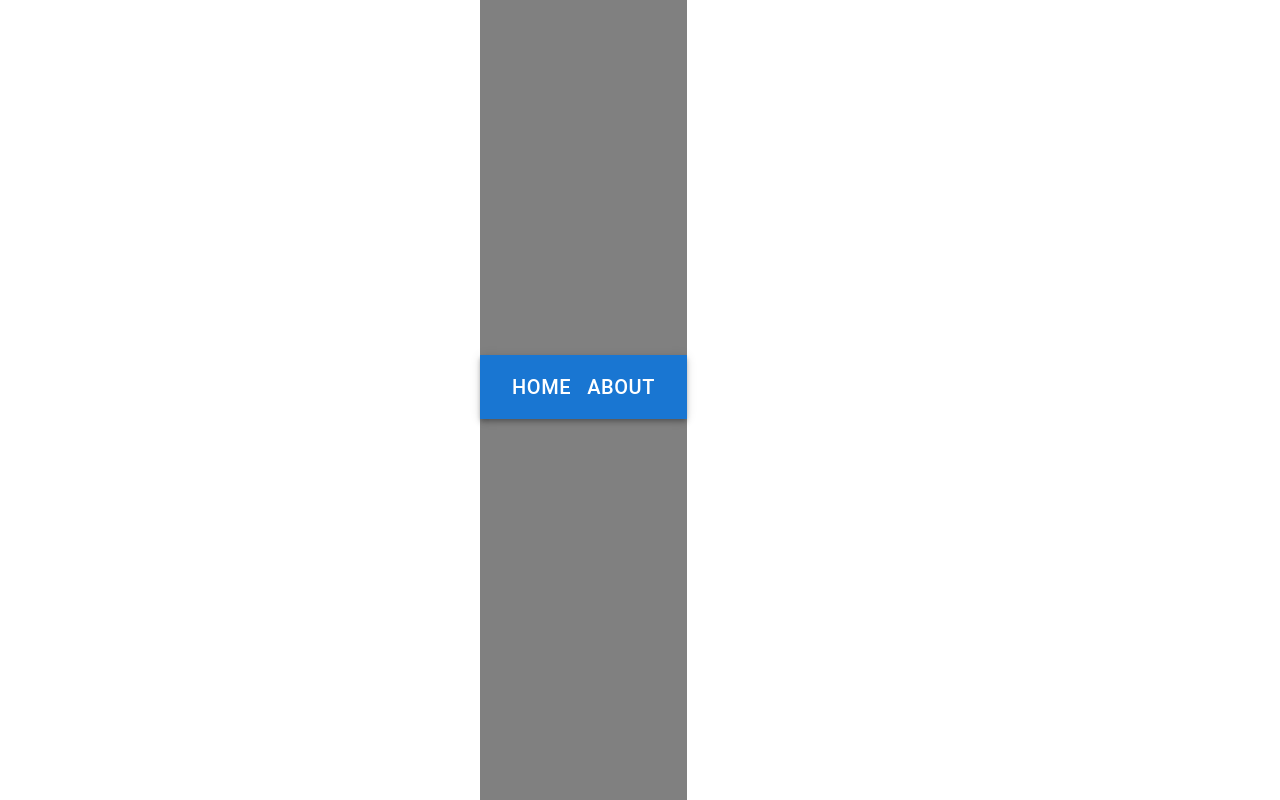
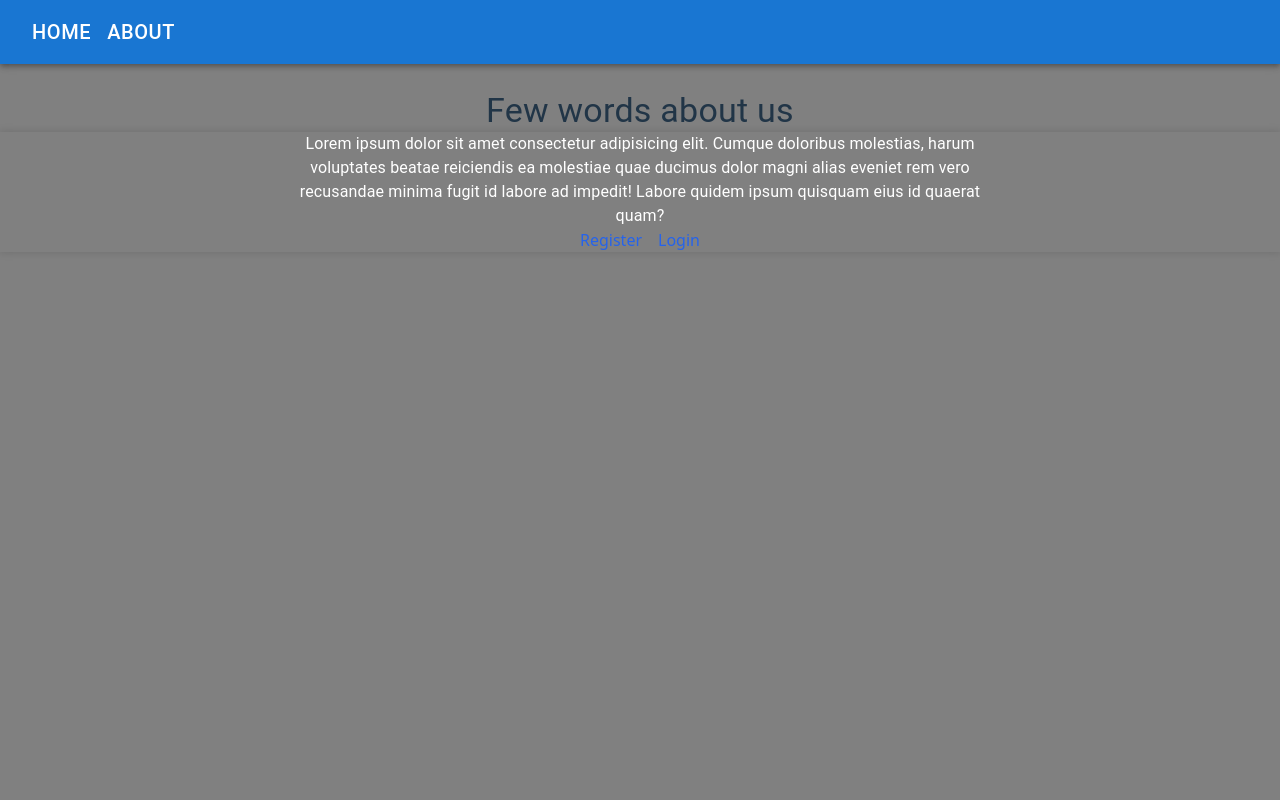
Before and after one commit to yulianhtst/softuni-jsweb-react-exam, a React (Vite) app in the folder client/: page /about in a window 1280 px wide. Before the commit this address had no page. Built offline with nearby package versions, Linux system fonts and the light colour scheme.

Commit message:
Create | About Page

```diff
--- /dev/null
+++ b/client/components/About/About.jsx
@@ -0,0 +1,47 @@
+import { Box, Typography } from "@mui/material";
+import { Link } from "react-router-dom";
+import { COLORS, SIZES } from "../../constants/theme.js";
+
+export default function About() {
+    return (
+        <>
+            <Typography variant="h4">Few words about us</Typography>
+            <Box
+                sx={{
+                    display: 'flex',
+                    alignItems: 'center',
+                    justifyContent: 'center',
+                    flexDirection: 'column',
+                    px: SIZES.padding2,
+                    boxShadow: '0px 0px 8px 1px rgba(0, 0, 0, 0.12);',
+                }}
+            >
+                <Typography sx={{ textAlign: 'center', color: COLORS.secondary}}>
+                    Lorem ipsum dolor sit amet consectetur adipisicing elit. Cumque doloribus molestias, harum voluptates beatae reiciendis ea molestiae quae ducimus dolor magni alias eveniet rem vero recusandae minima fugit id labore ad impedit! Labore quidem ipsum quisquam eius id quaerat quam?
+                </Typography>
+                <Box
+                    sx={{
+                        display: 'flex',
+                        gap: '1rem',
+                        alignItems: 'center',
+                        justifyContent: 'center',
+                    }}
+                >
+                    <Link
+                        style={{ textDecoration: 'none', color: COLORS.primary }}
+                        to="/register"
+                    >
+                        Register
+                    </Link>
+                    <Link
+                        style={{ textDecoration: 'none', color: COLORS.primary }}
+                        to="/login"
+                    >
+                        Login
+                    </Link>
+                </Box>
+            </Box>
+        </>
+
+    )
+}
--- a/client/components/HomePage/HomePage.jsx
+++ b/client/components/HomePage/HomePage.jsx
@@ -3,11 +3,7 @@ import { COLORS } from "../../constants/theme.js";
 
 export default function HomePage() {
     return (
-        <Box
-            maxWidth="1500px"
-            textAlign="center"
-            marginBottom="auto"
-        >
+<>
             <Typography
                 variant="h3"
             >
@@ -28,6 +24,6 @@ export default function HomePage() {
             >
                 Test
             </Button>
-        </Box>
+            </>
     )
 }
--- a/client/components/Layout/Layout.jsx
+++ b/client/components/Layout/Layout.jsx
@@ -10,9 +10,15 @@ export default function Layout({ children }) {
                 alignItems: "center",
                 justifyContent: "center",
                 bgcolor: "grey",
-                m:"0 auto"
+                m: "0 auto"
             }}>
-            {children}
+            <Box
+                maxWidth="1500px"
+                textAlign="center"
+                marginBottom="auto"
+            >
+                {children}
+            </Box>
         </Box>
     );
 }
--- a/client/src/App.jsx
+++ b/client/src/App.jsx
@@ -1,5 +1,7 @@
 import NavBar from "../components/NavBar/NavBar.jsx";
 import HomePage from "../components/HomePage/HomePage.jsx"
+import About from "../components/About/About.jsx";
+
 import { Route, Routes } from "react-router";
 
 
@@ -9,8 +11,8 @@ function App() {
       <NavBar />
       <Routes>
         <Route path="/" element={<HomePage />} />
+        <Route path="/about" element={<About />} />
       </Routes>
-
     </>
   );
 }
```
